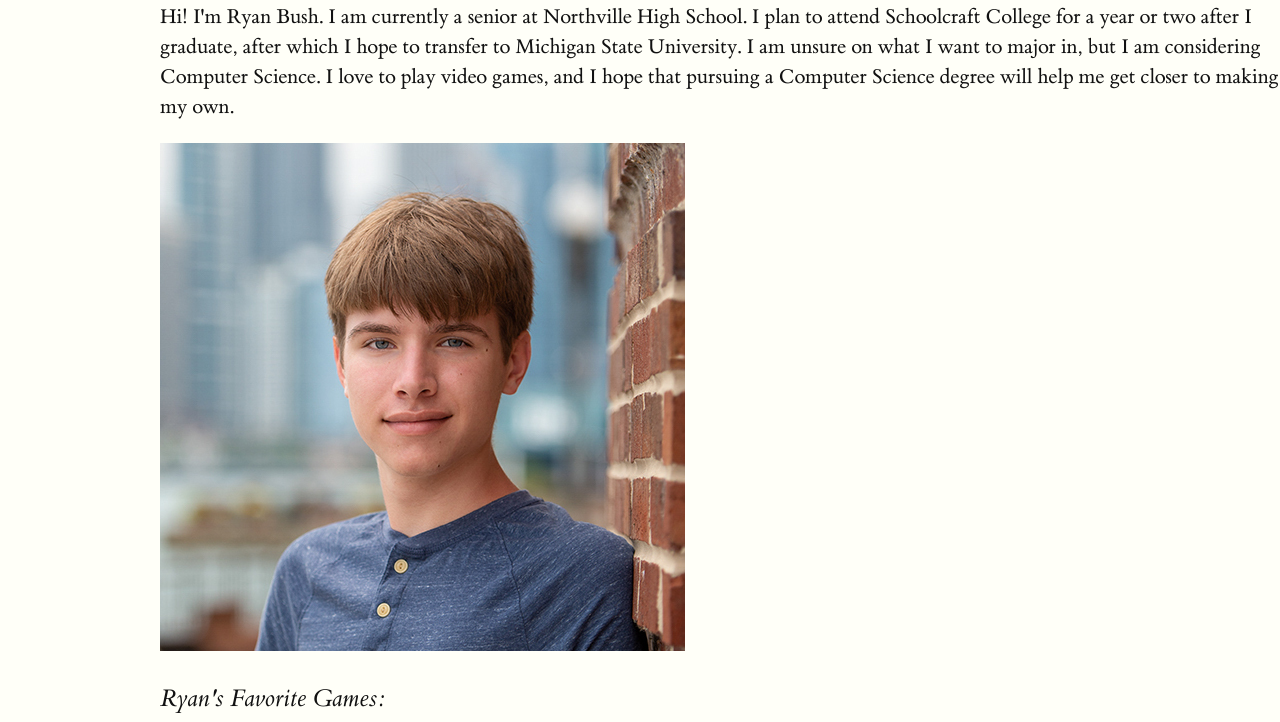
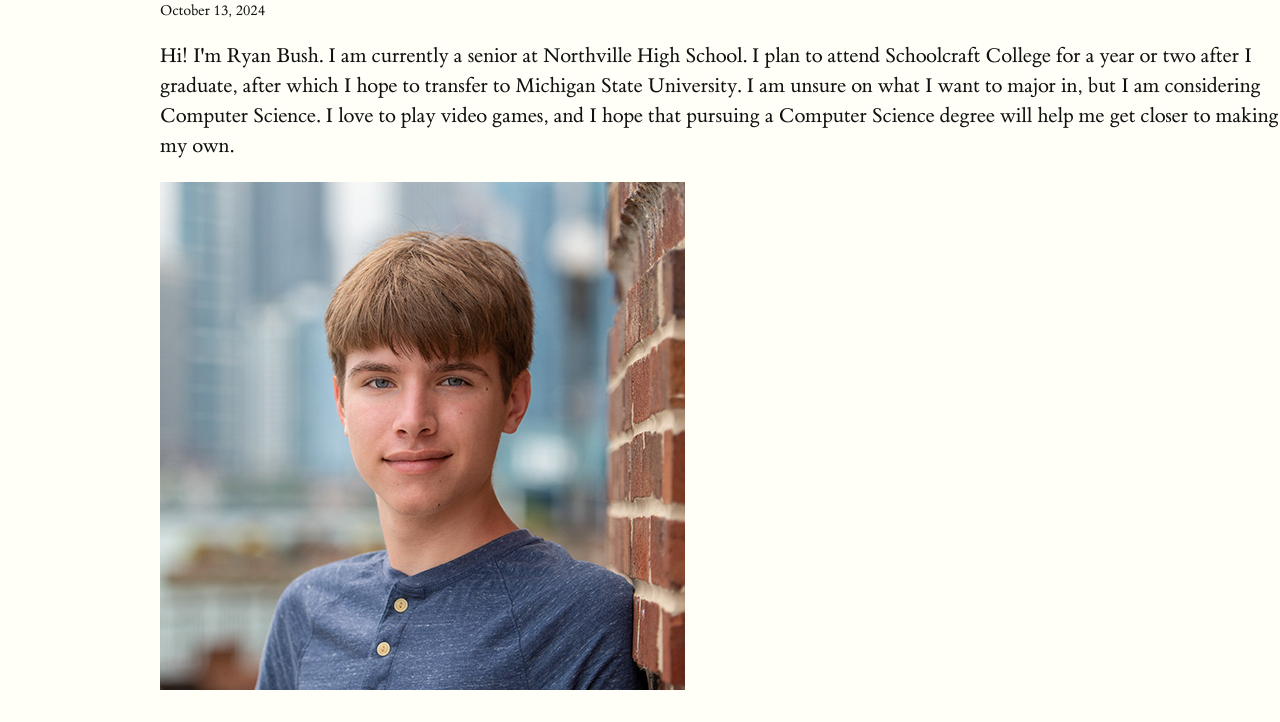
Before and after one commit to bushrya3/framework-challenge, a plain HTML site: page index.html in a window 1280 px wide. Shown: the part 129-851 px from the top of the page. Drawn offline with Linux system fonts and the light colour scheme.

Commit message:
added date

```diff
--- a/index.html
+++ b/index.html
@@ -9,6 +9,7 @@
   </head>
   <body>
     <h1>About</h1>
+    <time datetime="2019-11-17" title="November 17, 2019">October 13, 2024</time>
     <p>Hi! I'm Ryan Bush. I am currently a senior at Northville High School. I plan to attend Schoolcraft College for a year or two after I graduate, after which I hope to transfer to Michigan State University. I am unsure on what I want to major in, but I am considering Computer Science. I love to play video games, and I hope that pursuing a Computer Science degree will help me get closer to making my own. </p>
     <img src="images/Ry-MSU.jpg" alt="Ryan" width="525" height="508">
     <h3>Ryan's Favorite Games:</h3>
```
